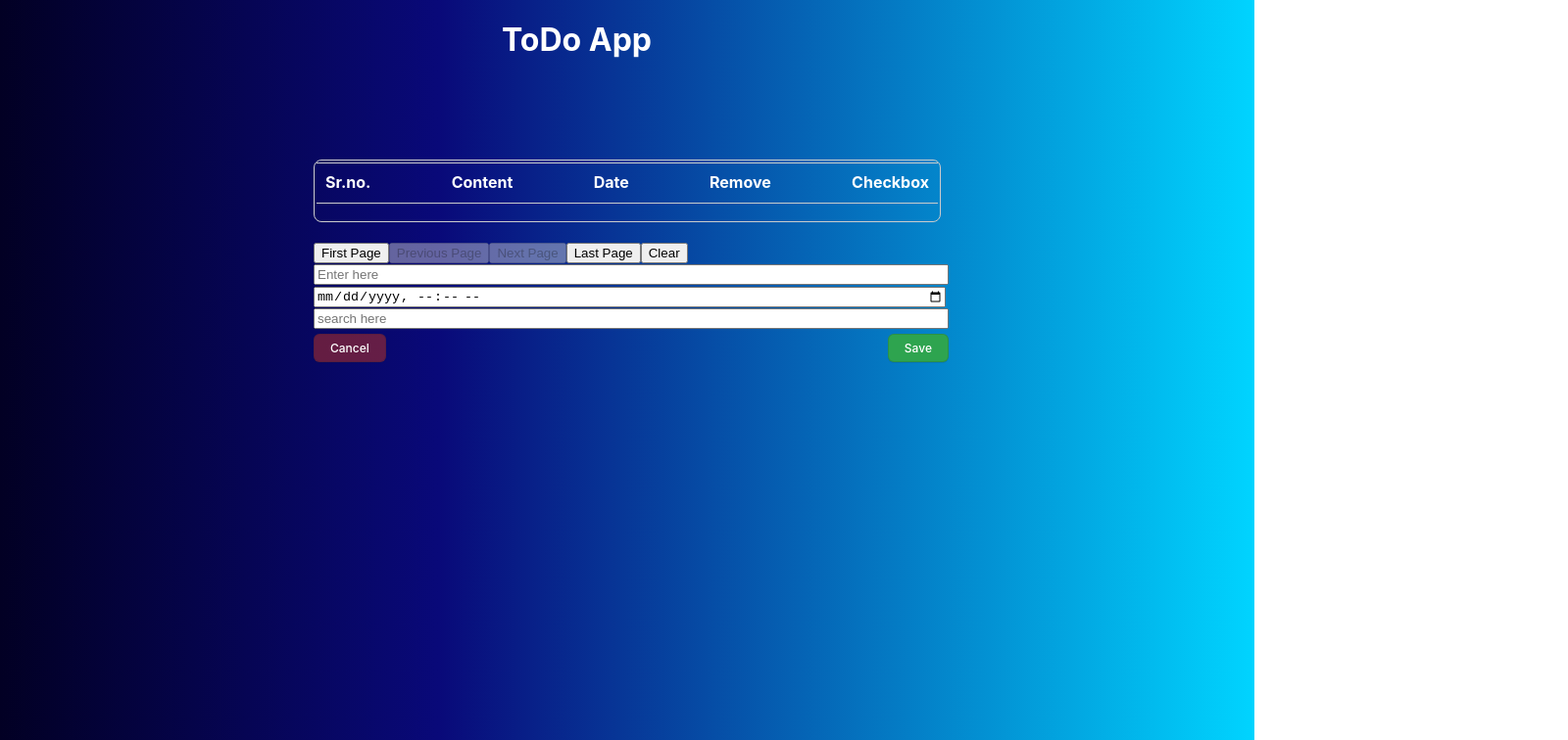
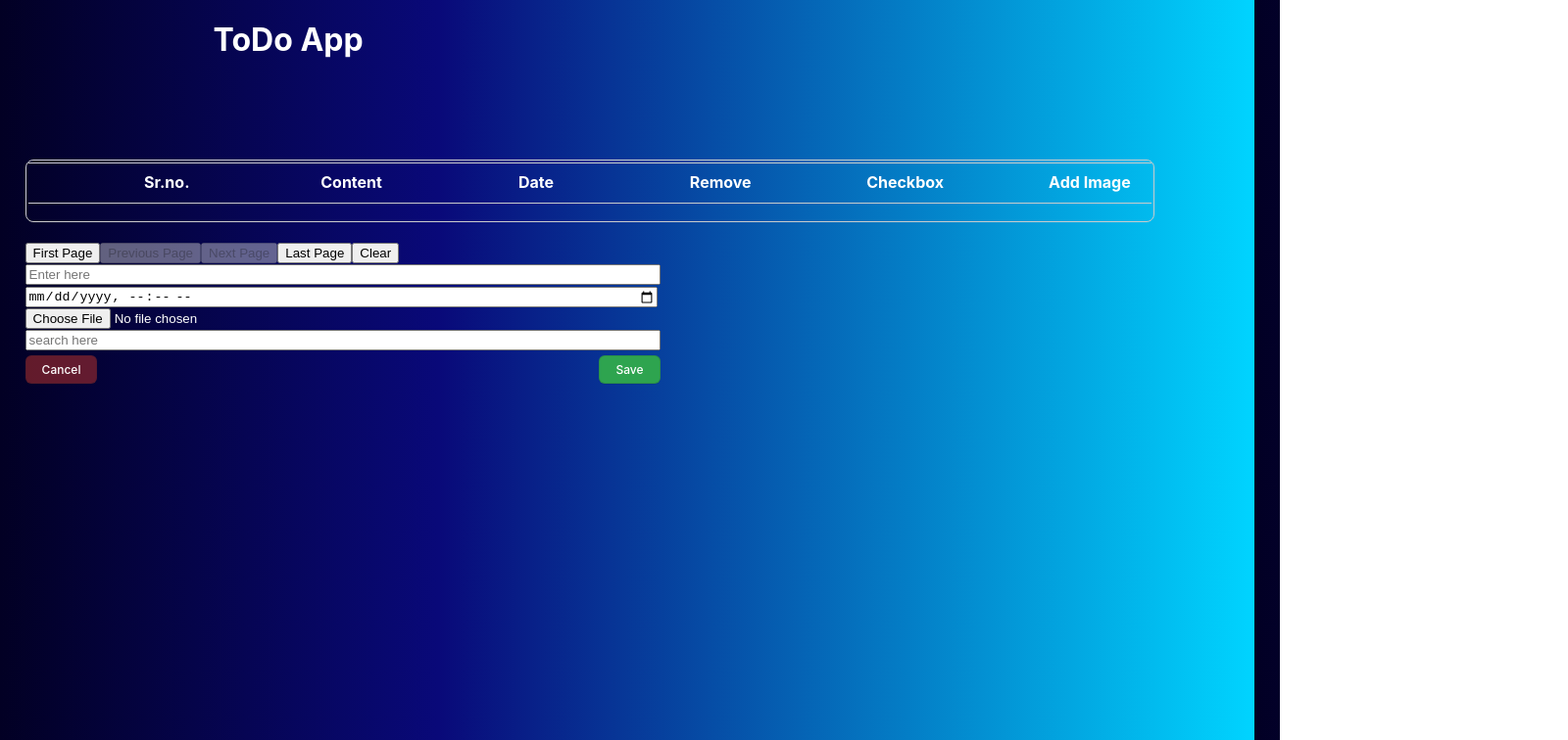
Before and after one commit to Nitinsharma235/todo-app, a React (Create React App) app: page / in a window 1280 px wide. Shown: the top 756 px of the page at 98% size, 1600 px wide, since content can reach past the window. Built offline with nearby package versions, Linux system fonts and the light colour scheme.

Commit message:
added image feature

```diff
--- a/src/App.css
+++ b/src/App.css
@@ -56,7 +56,9 @@
   padding: 0;
   border: 1px solid #ccc;
   border-radius: 0.5em;
-  width: 50%;
+  width: 90%;
+  word-wrap: break-word;
+
 }
 .list-group tr {
   border-top: 1px solid #ccc;
@@ -65,6 +67,15 @@
   justify-content: space-between;
   align-items: center;
   align-content: center;
+}
+.list-group td,th{
+
+  word-wrap: break-word;
+  align-items: center;
+  align-content: center;
+  padding-left: 5em;
+  width: 15%;
+
 }
 .list-group .closebutton {
   background-color: rgb(153, 51, 59);
@@ -77,6 +88,17 @@
   text-align: center;
   border-width: 0;
 }
+.list-group .deletebutton {
+  background-color: rgb(153, 51, 59);
+  color: #fff;
+  font-weight: bold;
+  font-size: 60%;
+  border-radius: 18em;
+  min-width: 1.5em;
+  text-align: center;
+  border-width: 0;
+}
+
 .title{
   display:block;
   justify-content: center;
@@ -100,7 +122,7 @@
   width:100%;
   align-items: center;
   display: block;
-  padding-left:25%;
+  padding-left:2%;
   color:white;
 }
 
@@ -209,15 +231,10 @@
     box-shadow: rgba(20, 70, 32, .2) 0 1px 0 inset;
   }
 
-  .backgroundColor{
-    background: rgb(2,0,36);
+   .taskImage{
+    height: 50px;
+
+  }
+  body {
     background: linear-gradient(90deg, rgba(2,0,36,1) 0%, rgba(9,9,121,1) 35%, rgba(0,212,255,1) 100%);
-    background-size: cover;
-    color:white;
-    display:block;
-    position:absolute;
-    z-index: -1;
-    height: 119%;
-    width: 100%;
-    margin-top: -10%;
   }
--- a/src/App.js
+++ b/src/App.js
@@ -21,8 +21,16 @@ function App() {
     const dinput=document.getElementById("dateinput");
     const dinputvalue=dinput.value;
 
+    const fileinput=document.getElementById("fileinput");
+    let selectedimg="";
+    if(fileinput && fileinput.files.length>0 ){
+    selectedimg=URL.createObjectURL(fileinput.files[0]);
+    }
+    console.log(selectedimg);
+
     const unique_id = uuid();
     const small_id = unique_id.slice(0, 8);
+
 
     if(!dinputvalue){
       return;
@@ -36,6 +44,7 @@ function App() {
     b['desc']=inputvalue;
     b['date']=dinputvalue;
     b['uuid']=small_id;
+    b['img']=selectedimg;
     b['isChecked']=false;
     newArray.push(b);
     setTasks(newArray);
@@ -99,7 +108,7 @@ function App() {
     {
       header:'Remove',
       cell: ({ row }) => (
-        <button onClick={() => handleDelete(row.original.uuid)} className="closebutton">
+        <button onClick={() => handleDelete(row.original.uuid)} className="deletebutton">
           Delete
         </button>
       ),
@@ -113,9 +122,14 @@ function App() {
         checked= {row.original.isChecked}
         onChange={() => handleChecked(row.original.uuid)}
       />)
+       },
+       {
+        header:'Add Image',
+        cell: ({ row }) => (
 
-
-    },
+          <img class="taskImage" src={row.original.img}  alt="no attachment" />
+        )
+         },
   ]
   const[sorting,setSorting]=useState([])
   const [pagination, setPagination] = useState({ pageIndex: 0, pageSize: 5 });
@@ -139,7 +153,7 @@ function App() {
     })
   return (
     <div>
-    <div className="backgroundColor">.</div>
+
     <div className="centerNew">
     <h1 className="title">ToDo App</h1>
     <br/><br/>
@@ -192,6 +206,7 @@ function App() {
       <div className="input">
       <input type="text" placeholder="Enter here" id="taskinput"/><br/>
       <input type="datetime-local" id="dateinput"/><br/>
+      <input type="file" id="fileinput" />
        <input type="text" placeholder="search here" value={filtering} onChange={(e) =>setFiltering(e.target.value)} />
       <br/>
       <button className='button-4' onClick={handleCancel}>Cancel</button>
```
